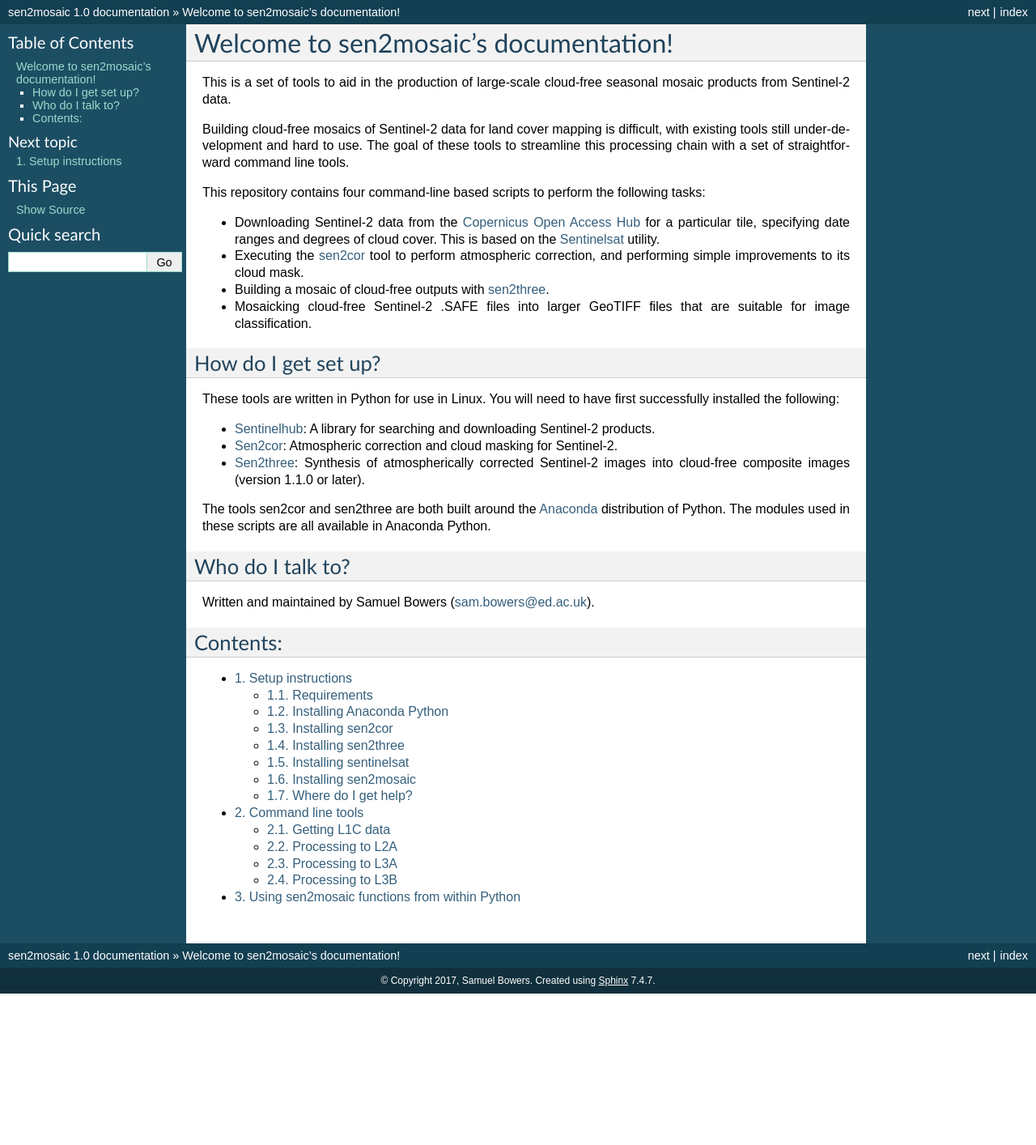
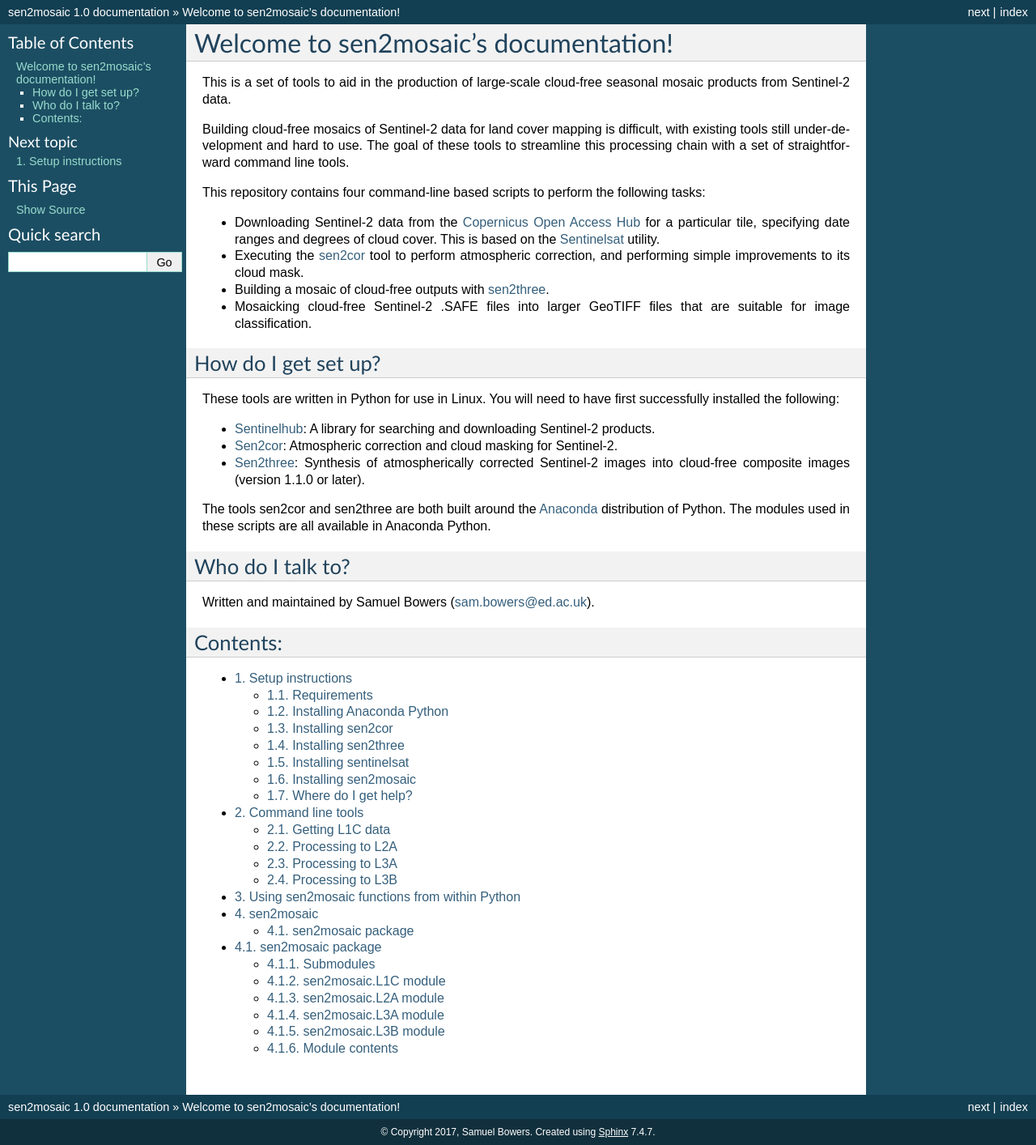
Before and after one commit to smfm-project/sen2mosaic, a Sphinx documentation site: the page built from docs/index.rst, in a window 1280 px wide. Shown: the whole page at 81% size. Built offline with Sphinx 7.4.7, drawn with Linux system fonts in a browser that asks for light colours; before the commit the page ends 1227 px from its top, so only the background shows below that.

Commit message:
Added docstring files to index

```diff
--- a/docs/index.rst
+++ b/docs/index.rst
@@ -44,3 +44,5 @@ Contents:
    setup.rst
    command_line.rst
    python.rst
+   modules.rst
+   sen2mosaic.rst
```
